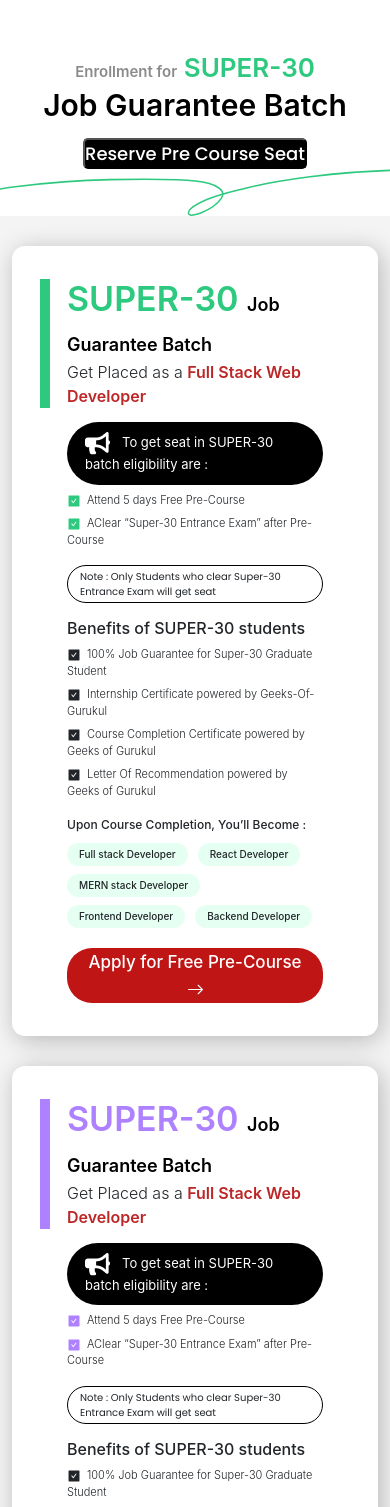
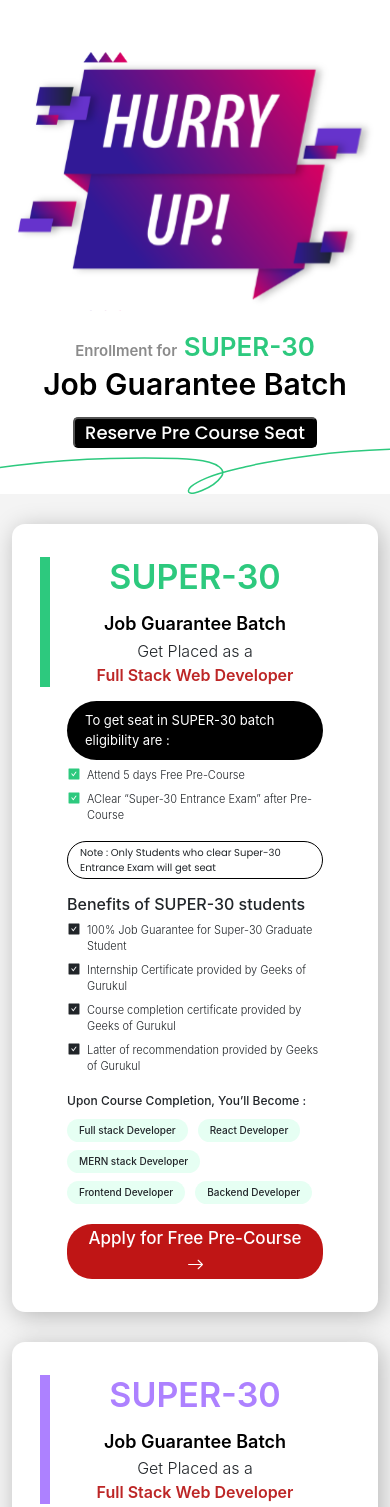
Before and after one commit to KhalidMimMuzahid/gog-main-react-app-client-side, a React (Create React App) app: page /super in a window 390 px wide. Shown: the part 80-1587 px from the top of the page. Built offline with nearby package versions, Linux system fonts and the light colour scheme; no server answers; sample sign-in values are in the browser's storage.

Commit message:
hero are super 30

```diff
--- a/src/pages/DasBoard/Super.css
+++ b/src/pages/DasBoard/Super.css
@@ -1,3 +1,7 @@
+.container-fluid {
+    max-width: 1495px;
+}
+
 .super-banner img {
     width: 100%;
 }
@@ -111,6 +115,7 @@ p.update img {
     font-style: normal;
     font-weight: 300;
     font-size: 11px;
+    display: flex;
 }
 
 .super-course-area {
@@ -121,6 +126,7 @@ p.update img {
 .super-area ul li svg {
     margin-right: 6px;
     font-size: 14px;
+    min-width: 14px;
 }
 
 li.green-check svg {
@@ -352,7 +358,6 @@ img.arrowimg {
     font-weight: 400;
     font-size: 18px;
     line-height: 27px;
-    text-align: justify;
     color: #000000;
 }
 
@@ -496,6 +501,10 @@ li.green-check.secant-part svg {
     background: rgba(173, 129, 255, 0.25);
 }
 
+.super-title.dis{
+    display: none;
+}
+
 @media (min-width: 10px) and (max-width: 1430.98px) {
     .super-img {
 
@@ -542,7 +551,7 @@ li.green-check.secant-part svg {
     .super-text button {
 
         font-size: 18px;
-        padding: 0px;
+        padding: 0px 10px;
         margin-top: 10px;
     }
 
@@ -569,12 +578,14 @@ li.green-check.secant-part svg {
 }
 
 @media (min-width: 100px) and (max-width: 767.98px){
-    .super-banner{
-        display: none;
-    }
 
+.super-banner{
+    width: auto;
+    margin-bottom: 20px;
+}
     .sloop {
-        justify-content: center;
+        display: block;
+        text-align: center;
     }
 
     .super-text {
@@ -593,9 +604,7 @@ li.green-check.secant-part svg {
         width: auto;
     }
 
-    .winner{
-        display: block;
-    }
+
 
     .single-btu.yellow p {
         font-size: 11px;
@@ -615,3 +624,31 @@ p.update {
     font-size: 18px;
 }
 }
+
+@media (min-width: 100px) and (max-width: 421.98px){
+
+    .super-title{
+        display: none;
+    }
+
+    .super-title.dis {
+        display: block;
+        text-align: center;
+    }
+
+    p.update img{
+        display: none;
+    }
+
+   .single-btu.yellow img{
+        display: none;
+    }
+
+    .winner {
+        gap: 10px;
+    }
+
+    .right-winer .single-btu.yellow{
+        padding: 10px;
+    }
+}
--- a/src/pages/DasBoard/Super.js
+++ b/src/pages/DasBoard/Super.js
@@ -54,13 +54,22 @@ const Super = () => {
                                                 <h2>SUPER-30 <span>Job Guarantee Batch</span></h2>
                                                 <p>Get Placed as a  <span>Full Stack Web Developer</span> </p>
                                             </div>
+                                            <div className="super-title dis">
+                                                <h2>SUPER-30 </h2>
+                                                <h2><span>Job Guarantee Batch</span></h2>
+                                                <p>Get Placed as a   </p>
+                                                <p><span>Full Stack Web Developer</span></p>
+                                            </div>
                                             <p className="update">
                                                 <img src={vector} alt="" />
                                                 To get seat in SUPER-30 batch eligibility are :
                                             </p>
                                             <ul>
                                                 <li className='green-check'><AiFillCheckSquare></AiFillCheckSquare>Attend 5 days Free Pre-Course</li>
-                                                <li className='green-check'><AiFillCheckSquare></AiFillCheckSquare>AClear “Super-30 Entrance Exam” after Pre-Course</li>
+                                                <li className='green-check'>
+
+                                                    <AiFillCheckSquare></AiFillCheckSquare>
+                                                     AClear “Super-30 Entrance Exam” after Pre-Course</li>
                                             </ul>
                                             <p className='note-text'>Note : Only Students who clear Super-30 Entrance Exam will get seat   </p>
                                             <h2 className="subtitle">
@@ -68,9 +77,9 @@ const Super = () => {
                                             </h2>
                                             <ul>
                                                 <li className='black-check'><AiFillCheckSquare></AiFillCheckSquare>100% Job Guarantee for Super-30 Graduate Student</li>
-                                                <li className='black-check'><AiFillCheckSquare></AiFillCheckSquare>Internship Certificate powered by Geeks-Of-Gurukul</li>
-                                                <li className='black-check'><AiFillCheckSquare></AiFillCheckSquare>Course Completion Certificate powered by Geeks of Gurukul</li>
-                                                <li className='black-check'><AiFillCheckSquare></AiFillCheckSquare>Letter Of Recommendation powered by Geeks of Gurukul</li>
+                                                <li className='black-check'><AiFillCheckSquare></AiFillCheckSquare>Internship Certificate provided by Geeks of Gurukul</li>
+                                                <li className='black-check'><AiFillCheckSquare></AiFillCheckSquare>Course completion certificate provided by Geeks of Gurukul</li>
+                                                <li className='black-check'><AiFillCheckSquare></AiFillCheckSquare>Latter of recommendation provided by Geeks of Gurukul</li>
                                             </ul>
                                             <p className="upcomeing">
                                                 Upon Course Completion, You’ll Become :
@@ -100,6 +109,12 @@ const Super = () => {
                                                 <h2>SUPER-30 <span>Job Guarantee Batch</span></h2>
                                                 <p>Get Placed as a  <span>Full Stack Web Developer</span> </p>
                                             </div>
+                                            <div className="super-title dis secant-part">
+                                                <h2>SUPER-30 </h2>
+                                                <h2><span>Job Guarantee Batch</span></h2>
+                                                <p>Get Placed as a   </p>
+                                                <p><span>Full Stack Web Developer</span></p>
+                                            </div>
                                             <p className="update">
                                                 <img src={vector} alt="" />
                                                 To get seat in SUPER-30 batch eligibility are :
@@ -114,9 +129,9 @@ const Super = () => {
                                             </h2>
                                             <ul>
                                                 <li className='black-check'><AiFillCheckSquare></AiFillCheckSquare>100% Job Guarantee for Super-30 Graduate Student</li>
-                                                <li className='black-check'><AiFillCheckSquare></AiFillCheckSquare>Internship Certificate powered by Geeks-Of-Gurukul</li>
-                                                <li className='black-check'><AiFillCheckSquare></AiFillCheckSquare>Course Completion Certificate powered by Geeks of Gurukul</li>
-                                                <li className='black-check'><AiFillCheckSquare></AiFillCheckSquare>Letter Of Recommendation powered by Geeks of Gurukul</li>
+                                                <li className='black-check'><AiFillCheckSquare></AiFillCheckSquare>Internship Certificate provided by Geeks-Of-Gurukul</li>
+                                                <li className='black-check'><AiFillCheckSquare></AiFillCheckSquare>Course Completion Certificate provided by Geeks of Gurukul</li>
+                                                <li className='black-check'><AiFillCheckSquare></AiFillCheckSquare>Letter Of Recommendation provided by Geeks of Gurukul</li>
                                             </ul>
                                             <p className="upcomeing">
                                                 Upon Course Completion, You’ll Become :
@@ -192,7 +207,7 @@ const Super = () => {
                                             <div className="single-btu yellow">
                                                 <img src={road6} alt="" />
                                                 <p>If not Placed, <br />
- 100% Fee Refund*</p>
+                                                    100% Fee Refund*</p>
                                             </div>
                                         </div>
                                     </div>
```
